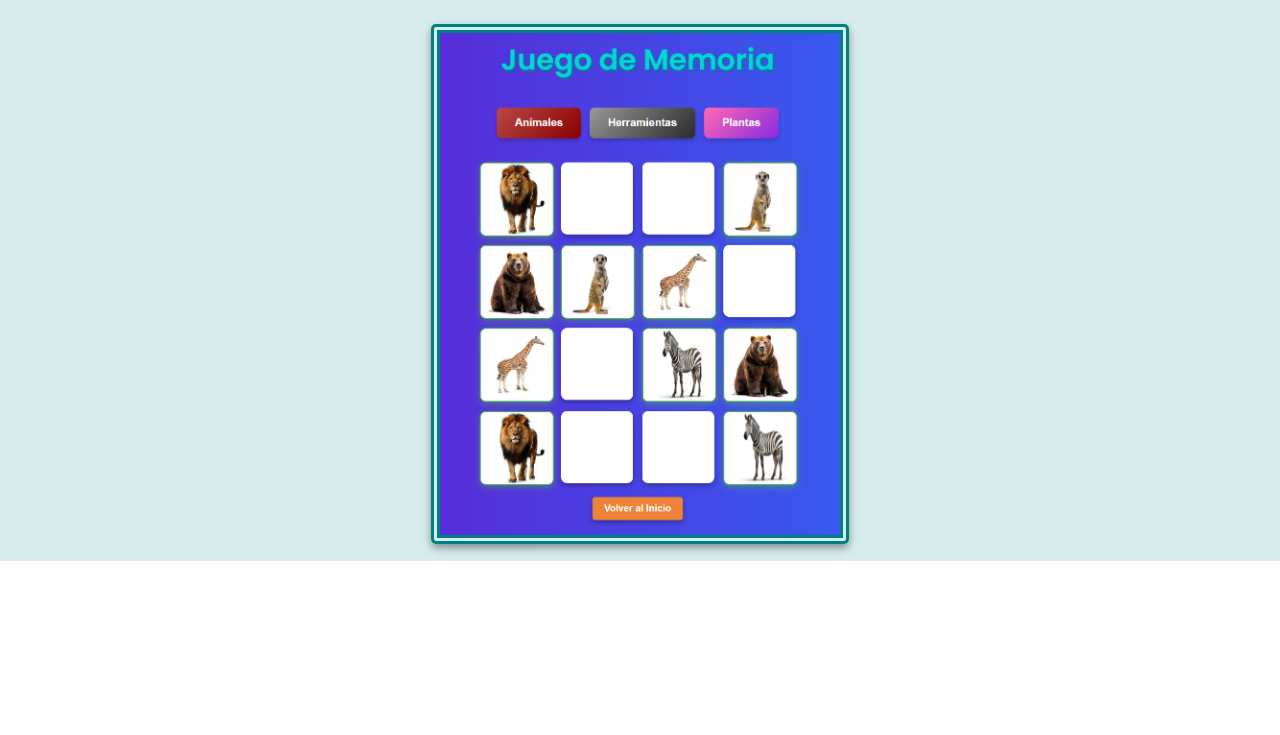
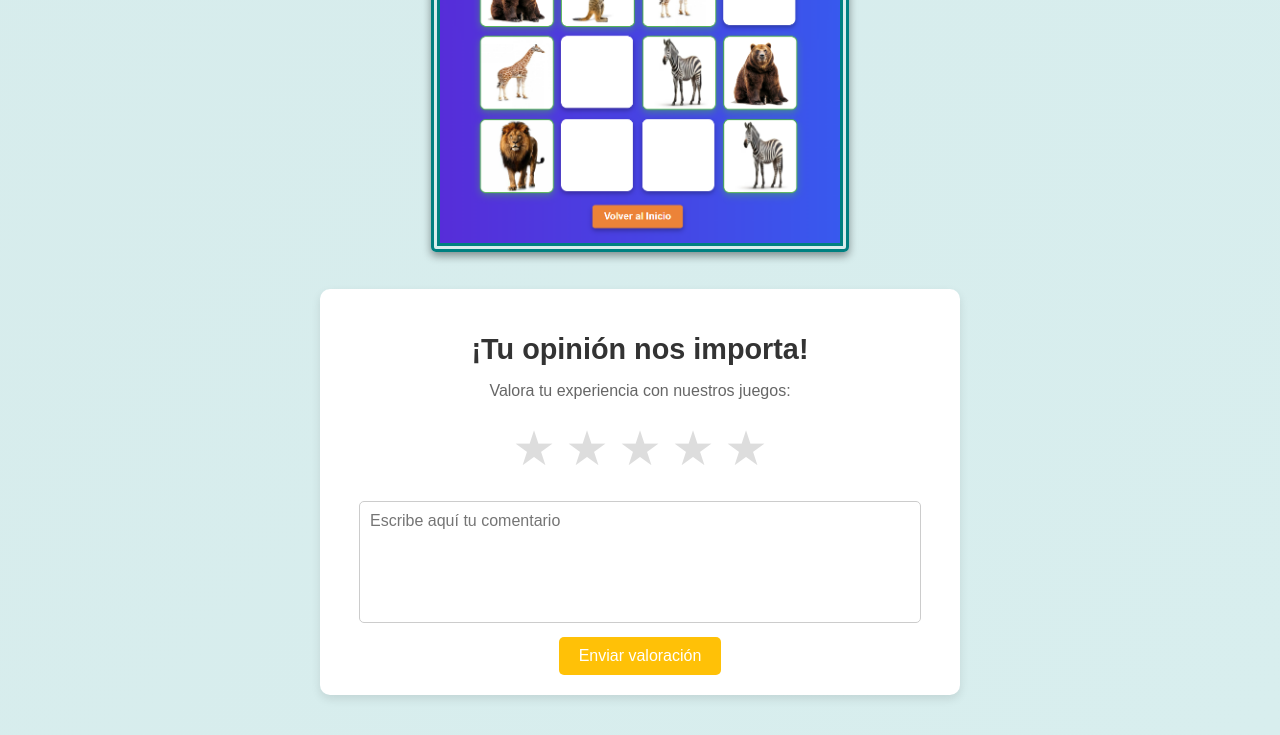
Before and after one commit to InvictuxTKD-code/proyecto_juego_cognitivo, a plain HTML site: page index.html in a window 1280 px wide. Shown: the part 1426-2161 px from the top of the page. Before the commit the page ends 1987 px from the top, so only its background shows below. Drawn offline with Linux system fonts and the light colour scheme.

Commit message:
valoraciones

```diff
--- a/css/index.css
+++ b/css/index.css
@@ -31,7 +31,7 @@ h1:hover {
 .integrantes {
     font-family: 'Arial', sans-serif; /* Cambia la fuente si lo prefieres */
     background-color: rgba(0, 128, 128, 0.1); /* Fondo turquesa claro con transparencia */
-    padding: 20px 25px 0px 25px;
+    padding: 10px 25px 10px 25px;
     border: 2px solid teal; /* Borde color teal */
     border-radius: 15px; /* Bordes redondeados */
     box-shadow: 0 4px 8px rgba(0, 0, 0, 0.2); /* Sombra suave */
@@ -83,7 +83,7 @@ h1:hover {
 }
 
 .integrantes img {
-    width: 150px;
+    width: 170px;
     border: none;
     margin: 10px 0px 5px 0px;
     box-shadow: none;
@@ -106,3 +106,87 @@ img:hover {
     transform: scale(1.05); /* Aumenta ligeramente el tamaño */
     opacity: 0.9; /* Cambia la opacidad */
 }
+
+
+/* Valoraciones */
+#valoraciones {
+    max-width: 600px;
+    margin: auto;
+    margin-top: 20px;
+    margin-bottom: 40px;
+    text-align: center;
+    font-family: 'Poppins', sans-serif;
+    background: #ffffff;
+    padding: 20px;
+    border-radius: 10px;
+    box-shadow: 0 4px 10px rgba(0, 0, 0, 0.1);
+}
+
+/* Encabezado */
+#valoraciones h2 {
+    font-size: 1.8rem;
+    margin-bottom: 10px;
+    color: #333;
+}
+
+/* Texto descriptivo */
+#valoraciones p {
+    font-size: 1rem;
+    color: #666;
+    margin-bottom: 20px;
+}
+
+/* Estrellas */
+.estrellas {
+    display: flex;
+    justify-content: center;
+    gap: 10px;
+    margin: 15px 0;
+}
+
+.estrella {
+    font-size: 3rem;
+    color: #ddd;
+    cursor: pointer;
+    transition: color 0.3s ease, transform 0.2s ease;
+}
+
+.estrella:hover,
+.estrella.selected {
+    color: #ffc107;
+    transform: scale(1.1);
+}
+
+.estrella:hover ~ .estrella {
+    color: #ddd;
+}
+
+/* Área de texto */
+textarea {
+    width: 90%;
+    height: 100px;
+    margin: 10px 0;
+    padding: 10px;
+    font-size: 1rem;
+    border: 1px solid #ccc;
+    border-radius: 5px;
+    resize: none;
+    font-family: 'Poppins', sans-serif;
+}
+
+/* Botón */
+button {
+    background-color: #ffc107;
+    color: white;
+    border: none;
+    padding: 10px 20px;
+    font-size: 1rem;
+    cursor: pointer;
+    border-radius: 5px;
+    transition: background-color 0.3s ease, transform 0.2s ease;
+}
+
+button:hover {
+    background-color: #e6a800;
+    transform: scale(1.05);
+}
--- a/index.html
+++ b/index.html
@@ -8,22 +8,12 @@
 </head>
 <body>
     <h1>Mente Fuerte</h1>
-
+    <!-- Logo principal -->
     <div class="integrantes">
-        <h2>INTEGRANTES:</h2>
-        <ul>
-            <li>Bárbara Góngora</li>
-            <li>Dafnna Carrasco</li>
-            <li>Rena Huenuanca</li>
-            <li>Camila Muñoz</li>
-            <li>Carla Betancur</li>
-            <li>Nayeli Zambrano</li>
-            <li>Carolina Muñoz</li>
-            <li>Nicol González</li>
         <img src="imagenes/logo_mente_fuerte.png" alt="">
-        </ul>
     </div>
 
+    <!-- Juegos -->
         <a href="sopa_de_letras.html">
             <img src="imagenes/img_sopa_letras.png" alt="Sopa de Letras">
         </a>
@@ -39,5 +29,20 @@
                 <img src="imagenes/juego_memoria.png" alt="Juego de Memoria">
             </a>
         </div>
+    <!-- Valoraciones -->
+        <section id="valoraciones">
+            <h2>¡Tu opinión nos importa!</h2>
+            <p>Valora tu experiencia con nuestros juegos:</p>
+            <div class="estrellas">
+                <span class="estrella" data-valor="1">&#9733;</span>
+                <span class="estrella" data-valor="2">&#9733;</span>
+                <span class="estrella" data-valor="3">&#9733;</span>
+                <span class="estrella" data-valor="4">&#9733;</span>
+                <span class="estrella" data-valor="5">&#9733;</span>
+            </div>
+            <textarea id="comentario" placeholder="Escribe aquí tu comentario"></textarea>
+            <button id="enviarValoracion">Enviar valoración</button>
+        </section>
+    <script src="javascript/index.js"></script>
 </body>
 </html>
--- /dev/null
+++ b/javascript/index.js
@@ -0,0 +1,36 @@
+// Valoraciones
+document.addEventListener("DOMContentLoaded", () => {
+    const estrellas = document.querySelectorAll(".estrella");
+    let valorSeleccionado = 0;
+
+    estrellas.forEach((estrella, index) => {
+        estrella.addEventListener("mouseover", () => {
+            estrellas.forEach((e, i) => {
+                e.style.color = i <= index ? "#ffc107" : "#ddd";
+            });
+        });
+
+        estrella.addEventListener("mouseout", () => {
+            estrellas.forEach((e, i) => {
+                e.style.color = i < valorSeleccionado ? "#ffc107" : "#ddd";
+            });
+        });
+
+        estrella.addEventListener("click", () => {
+            valorSeleccionado = index + 1;
+            estrellas.forEach((e, i) => {
+                e.classList.toggle("selected", i < valorSeleccionado);
+            });
+        });
+    });
+
+    document.getElementById("enviarValoracion").addEventListener("click", () => {
+        const comentario = document.getElementById("comentario").value.trim();
+        if (valorSeleccionado > 0 || comentario) {
+            alert(`Gracias por tu valoración de ${valorSeleccionado} estrellas y tu comentario: "${comentario}"`);
+            // Lógica para enviar los datos al servidor
+        } else {
+            alert("Por favor, selecciona una valoración o escribe un comentario.");
+        }
+    });
+});
```
Lines whose indentation alone changed are shown as unchanged.
